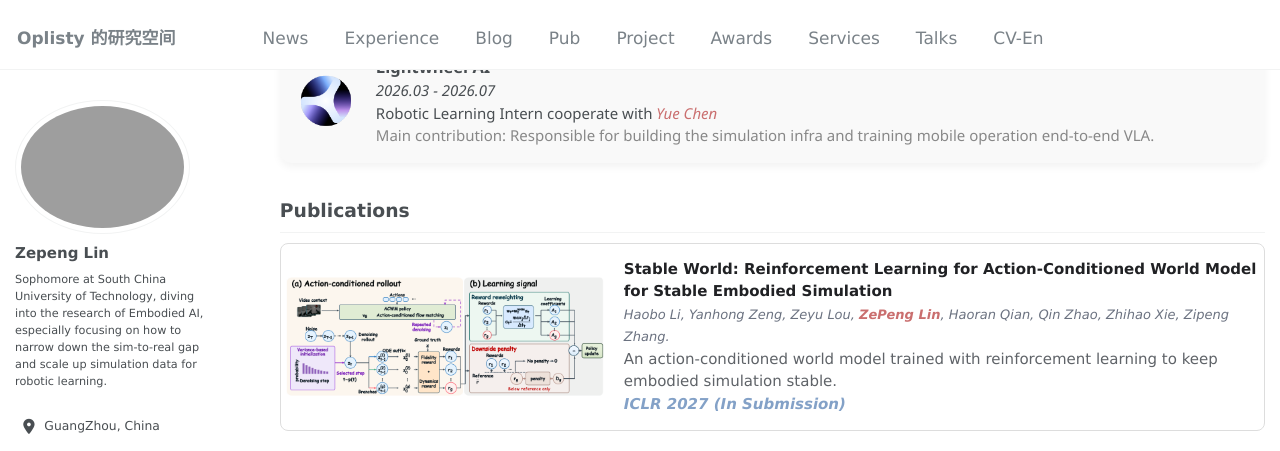
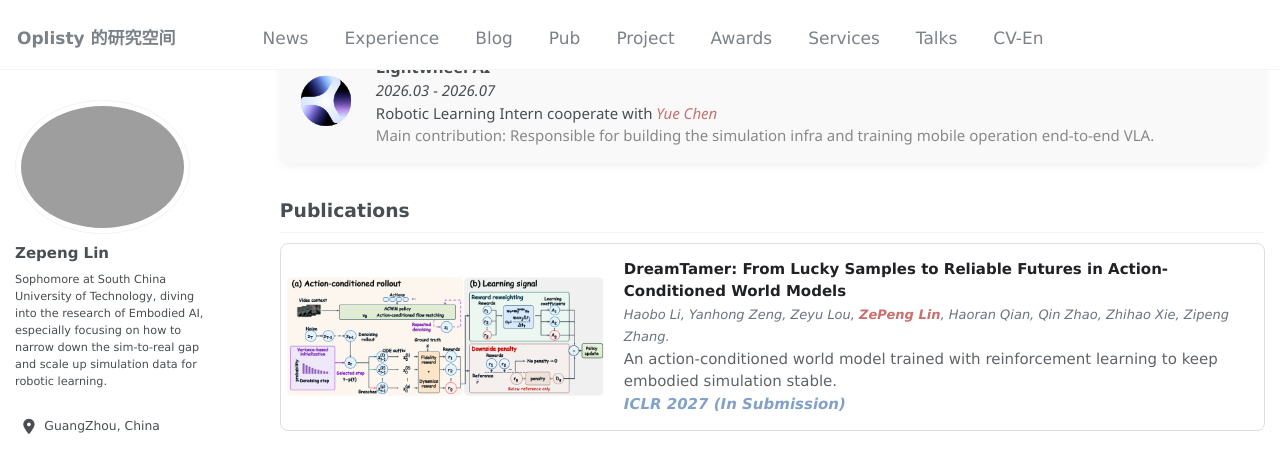
Before and after one commit to oplisty/oplisty.github.io, a Jekyll site: the page built from _pages/about.md, in a window 1280 px wide and 900 px high, scrolled down 1046 px, cut to the strip 0-451 px from the top of the window. Built offline with Jekyll 4.4.1, drawn with Linux system fonts in a browser that asks for light colours; some web fonts are replaced.

Commit message:
rename Stable World paper to DreamTamer

```diff
--- a/_pages/about.md
+++ b/_pages/about.md
@@ -291,7 +291,7 @@ Publications
       <img src="images/stableworld-teaser.png" alt="Stable World teaser" style="width: 320px; height: 180px; object-fit: contain; display: block; margin: 0 auto;">
     </div>
     <div>
-      <strong>Stable World: Reinforcement Learning for Action-Conditioned World Model for Stable Embodied Simulation</strong><br>
+      <strong>DreamTamer: From Lucky Samples to Reliable Futures in Action-Conditioned World Models</strong><br>
       <i style="font-size: 13px;">
         Haobo Li, Yanhong Zeng, Zeyu Lou,
         <a href="https://oplisty.github.io/" target="_blank"><strong>ZePeng Lin</strong></a>,
```
